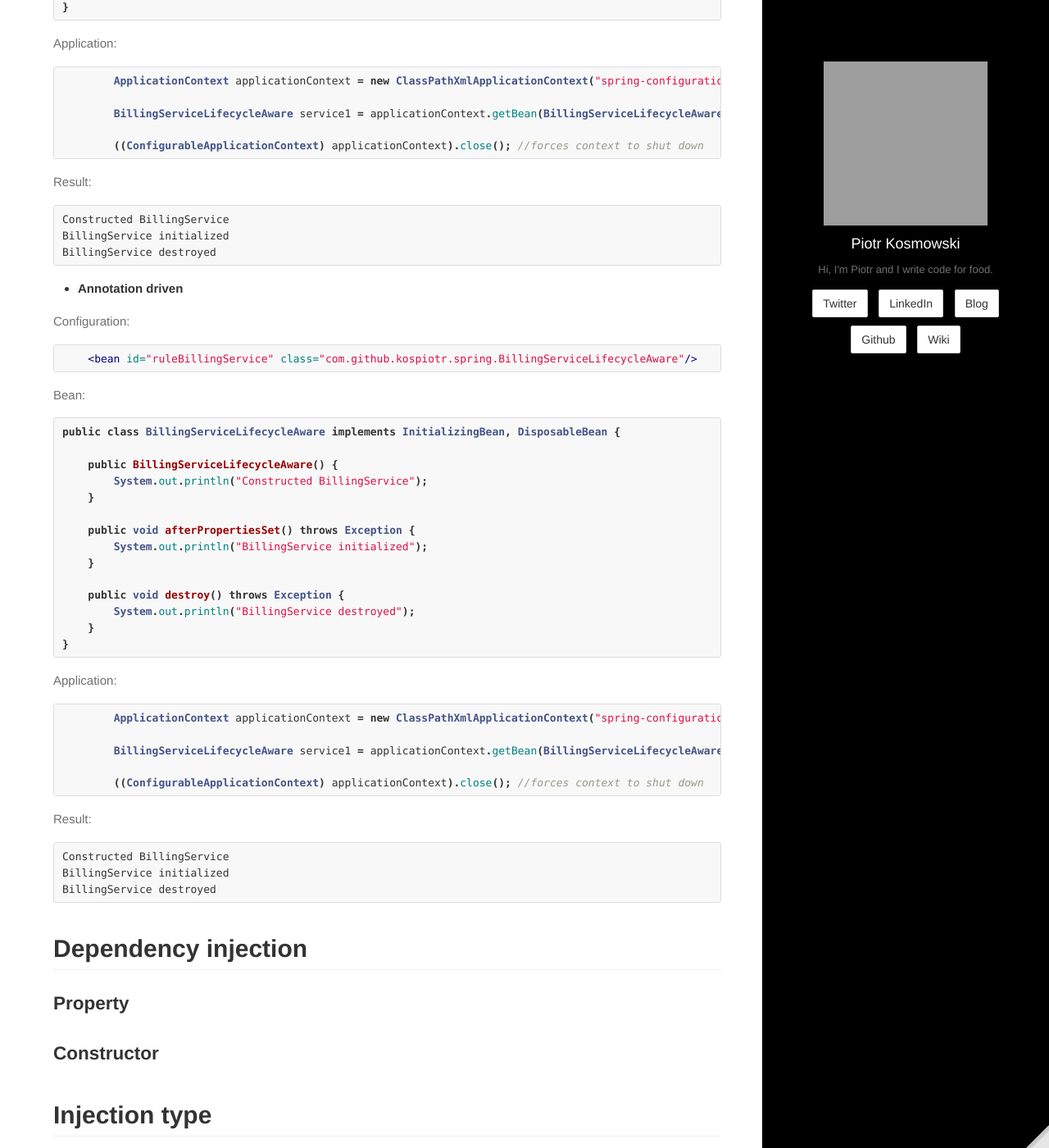
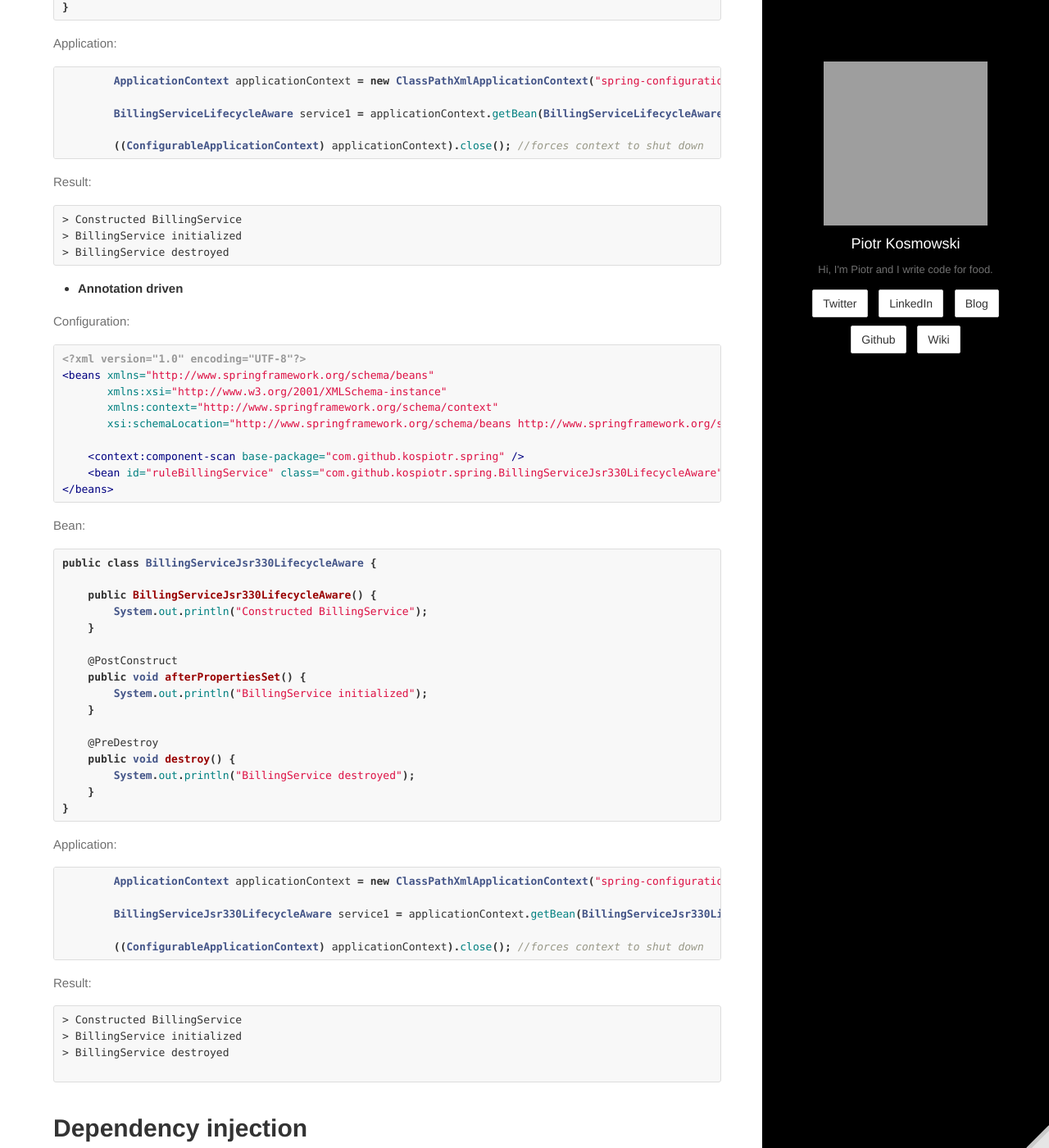
Before and after one commit to kospiotr/kospiotr.github.io, a Jekyll site: the page built from wiki/SpringFramework.md, in a window 1280 px wide and 1400 px high, scrolled down 9878 px. Shown: the whole window at 82% size. Built offline with Jekyll 4.4.1, drawn with Linux system fonts in a browser that asks for light colours; nearby versions of some CDN libraries; library files that are not in the unit come from our copies; Markdown is read by kramdown in place of the engine named in the settings; grey boxes are pictures that could not be loaded.

Commit message:
Update Sring wiki

````diff
--- a/wiki/SpringFramework.md
+++ b/wiki/SpringFramework.md
@@ -476,9 +476,9 @@
  Result:
 
  ```
-Constructed BillingService
-BillingService initialized
-BillingService destroyed
+> Constructed BillingService
+> BillingService initialized
+> BillingService destroyed
  ```
 
 * **Annotation driven**
@@ -486,23 +486,33 @@
  Configuration:
 
  ```xml
-    <bean id="ruleBillingService" class="com.github.kospiotr.spring.BillingServiceLifecycleAware"/>
+<?xml version="1.0" encoding="UTF-8"?>
+<beans xmlns="http://www.springframework.org/schema/beans"
+       xmlns:xsi="http://www.w3.org/2001/XMLSchema-instance"
+       xmlns:context="http://www.springframework.org/schema/context"
+       xsi:schemaLocation="http://www.springframework.org/schema/beans http://www.springframework.org/schema/beans/spring-beans.xsd http://www.springframework.org/schema/context http://www.springframework.org/schema/context/spring-context.xsd">
+
+    <context:component-scan base-package="com.github.kospiotr.spring" />
+    <bean id="ruleBillingService" class="com.github.kospiotr.spring.BillingServiceJsr330LifecycleAware"/>
+</beans>
  ```
 
  Bean:
 
  ```java
-public class BillingServiceLifecycleAware implements InitializingBean, DisposableBean {
+public class BillingServiceJsr330LifecycleAware {
 
-    public BillingServiceLifecycleAware() {
+    public BillingServiceJsr330LifecycleAware() {
         System.out.println("Constructed BillingService");
     }
 
-    public void afterPropertiesSet() throws Exception {
+    @PostConstruct
+    public void afterPropertiesSet() {
         System.out.println("BillingService initialized");
     }
 
-    public void destroy() throws Exception {
+    @PreDestroy
+    public void destroy() {
         System.out.println("BillingService destroyed");
     }
 }
@@ -511,9 +521,9 @@
  Application:
 
  ```java
-        ApplicationContext applicationContext = new ClassPathXmlApplicationContext("spring-configuration-interface-driven-lifecycle.xml");
+        ApplicationContext applicationContext = new ClassPathXmlApplicationContext("spring-configuration-annotation-driven-lifecycle.xml");
 
-        BillingServiceLifecycleAware service1 = applicationContext.getBean(BillingServiceLifecycleAware.class);
+        BillingServiceJsr330LifecycleAware service1 = applicationContext.getBean(BillingServiceJsr330LifecycleAware.class);
 
         ((ConfigurableApplicationContext) applicationContext).close(); //forces context to shut down
  ```
@@ -521,9 +531,10 @@
  Result:
 
  ```
-Constructed BillingService
-BillingService initialized
-BillingService destroyed
+> Constructed BillingService
+> BillingService initialized
+> BillingService destroyed
+
  ```
 
 ##Dependency injection
````
